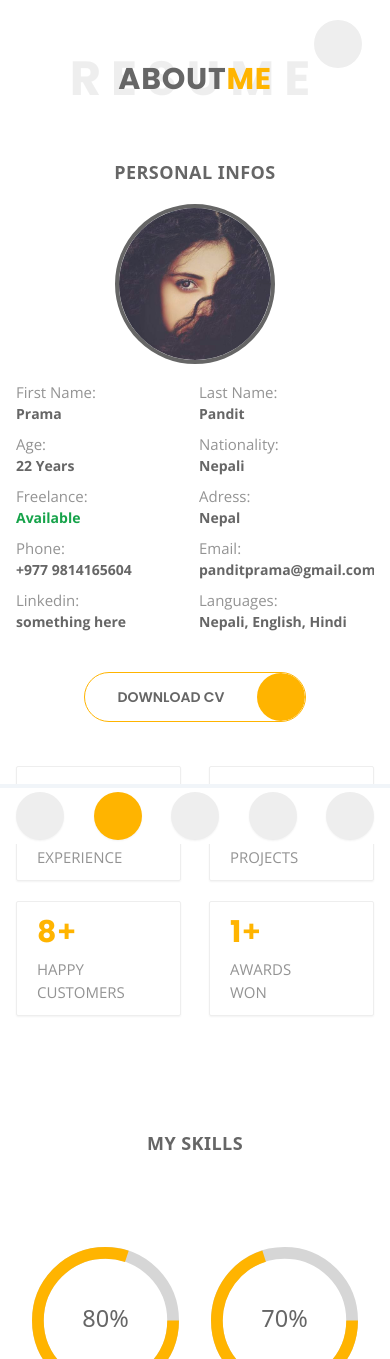
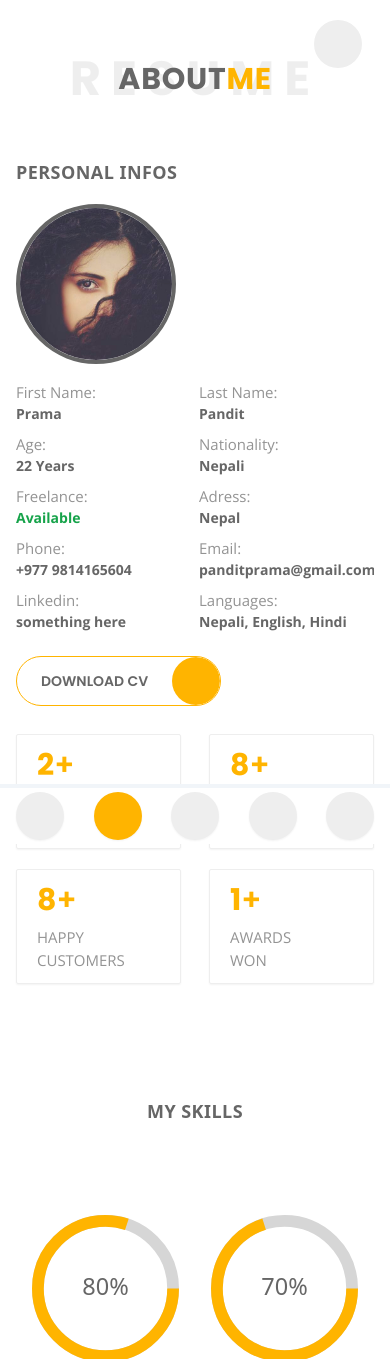
Before and after one commit to prama12/Portfolio-next, a Next.js app: page /about in a window 390 px wide. Shown: the top 1359 px of the page. Built offline with nearby package versions, Linux system fonts and the light colour scheme.

Commit message:
adding some changes

```diff
--- a/components/about/PersonalInfo.jsx
+++ b/components/about/PersonalInfo.jsx
@@ -11,8 +11,10 @@ import { education, experience } from "../data/experienceeducation";
 import EducationCard from "../commen/EducationCard";
 import { useRef, useEffect, useState } from "react";
 import Image from "next/image";
+import ScrollTrigger from "react-scroll-trigger";
 
 const PersonalInfo = () => {
+  const [counterOn, setCounterOn] = useState(false);
   const skillref = useRef();
   const [myElementIsVisible, updateMyElementIsVisible] = useState();
   useEffect(() => {
@@ -28,11 +30,11 @@ const PersonalInfo = () => {
       <div className="w-full ">
         <div className=" grid gap-5 mdd:grid-cols-2">
           <div className=" flex flex-col gap-4">
-            <div className="text-center sm:text-start">
+            <div className="text-start">
               <Header title="Personal Infos" />
             </div>
-            <div className="flex sm:hidden w-full items-center justify-center">
-              <div className="w-40 h-40 xsm:w-56 xsm:h-56 border-4 border-primary-dark dark:border-gray-600 relative  rounded-full overflow-hidden">
+            <div className="flex sm:hidden w-full ">
+              <div className="w-40 h-40 border-4 border-primary-dark dark:border-gray-600 relative  rounded-full overflow-hidden">
                 <Image
                   src="/static/images/profile.jpg"
                   layout="fill"
@@ -42,7 +44,7 @@ const PersonalInfo = () => {
                 />
               </div>
             </div>
-            <div className="w-full  flex sm:justify-start justify-center">
+            <div className="w-full flex justify-start ">
               <div className="grid grid-cols-2 gap-2 xsm:gap-3">
                 {Object.keys(about).map((key, index) => {
                   return (
@@ -65,17 +67,22 @@ const PersonalInfo = () => {
               </div>
             </div>
 
-            <div className=" w-full  text-sm md:text-base my-6 ">
+            <div className=" w-full text-sm md:text-base my-2 sm:my-6 ">
               <a href="/static/files/Prama-Pandit-cv.pdf" download={"Prama-CV"}>
                 <Button text="Download CV" icon={<DownloadIcon />} />
               </a>
             </div>
           </div>
-          <div className=" grid grid-cols-2 gap-x-7 gap-y-5 ">
-            {aboutcard.map((data, index) => {
-              return <Card key={index} {...data} />;
-            })}
-          </div>
+          <ScrollTrigger
+            onEnter={() => setCounterOn(true)}
+            onExit={() => setCounterOn(false)}
+          >
+            <div className=" grid grid-cols-2 gap-x-7 gap-y-5 ">
+              {aboutcard.map((data, index) => {
+                return <Card key={index} {...data} counter={counterOn} />;
+              })}
+            </div>
+          </ScrollTrigger>
         </div>
 
         <div className=" flex justify-center mt-20 py-8">
--- a/components/commen/Button.jsx
+++ b/components/commen/Button.jsx
@@ -5,7 +5,7 @@ const Button = ({ text, icon, func = () => {} }) => {
   const [hovereffect, setHovereffect] = useState(false);
   return (
     <>
-      <div className="w-full flex sm:justify-start justify-center">
+      <div className="w-full flex justify-start ">
         <button
           onClick={() => func()}
           onMouseEnter={() => setHovereffect(true)}
@@ -17,7 +17,7 @@ const Button = ({ text, icon, func = () => {} }) => {
               hovereffect
                 ? " text-white"
                 : " text-primary-dark dark:text-primary-light"
-            } animation px-8 py-3  z-10 text-center rounded-full`}
+            } animation px-6 sm:px-8 sm:py-3 py-2  z-10 text-center rounded-full`}
           >
             {text?.toUpperCase()}
           </div>
--- a/components/commen/Card.jsx
+++ b/components/commen/Card.jsx
@@ -1,9 +1,11 @@
-const Card = ({ number, title }) => {
+import CountUp from "react-countup";
+
+const Card = ({ number, title, counter }) => {
   return (
     <div className=" w-full  bg-transparent flex flex-col border dark:border-primary-dark border-primary-light  shadow-sm rounded-sm gap-2 px-5 py-3 ">
       <div className=" flex items-start  text-primary-yellow">
         <div className=" text-3xl sm:text-5xl mdd:text-6xl font-bold font-Poppins">
-          {number}
+          {counter && <CountUp start={0} end={number} duration={1} delay={0} />}
         </div>
         <div className=" font-semibold text-3xl font-Poppins sm:text-5xl mdd:text-6xl">
           +
```
